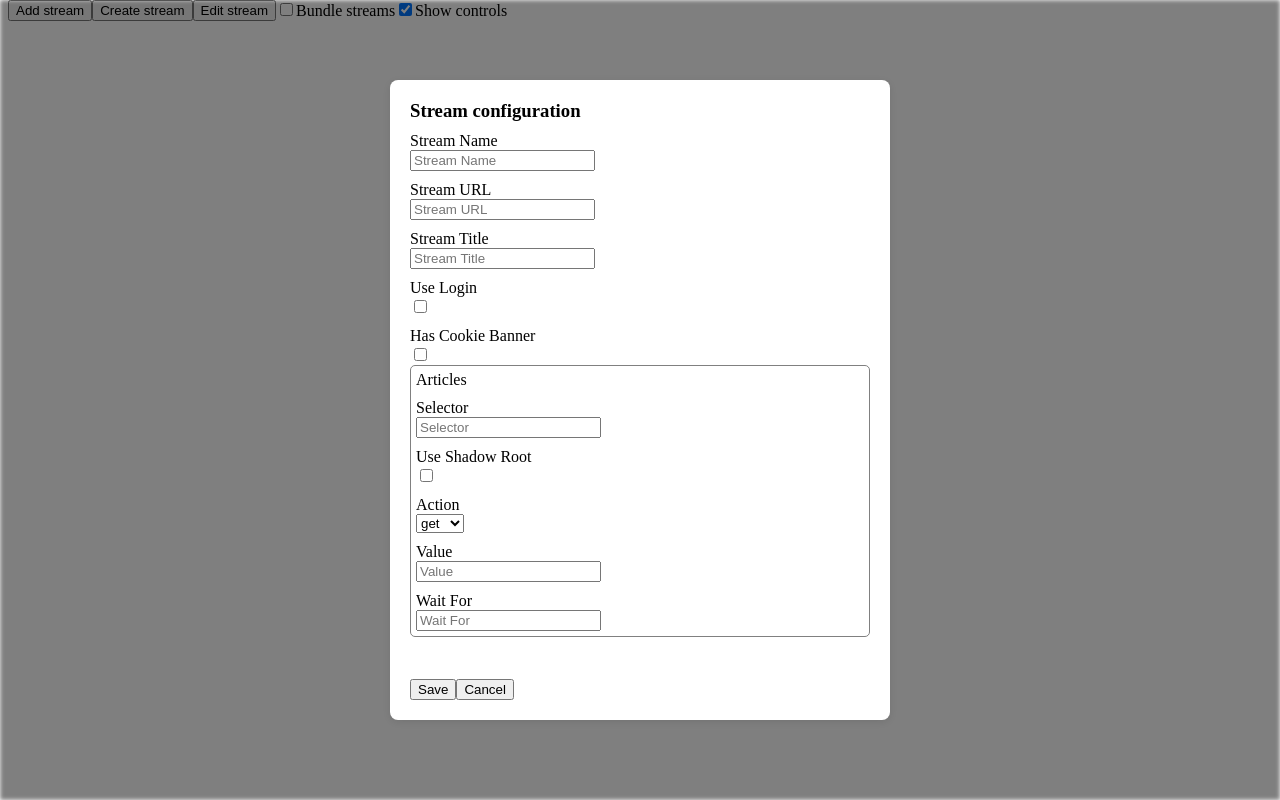
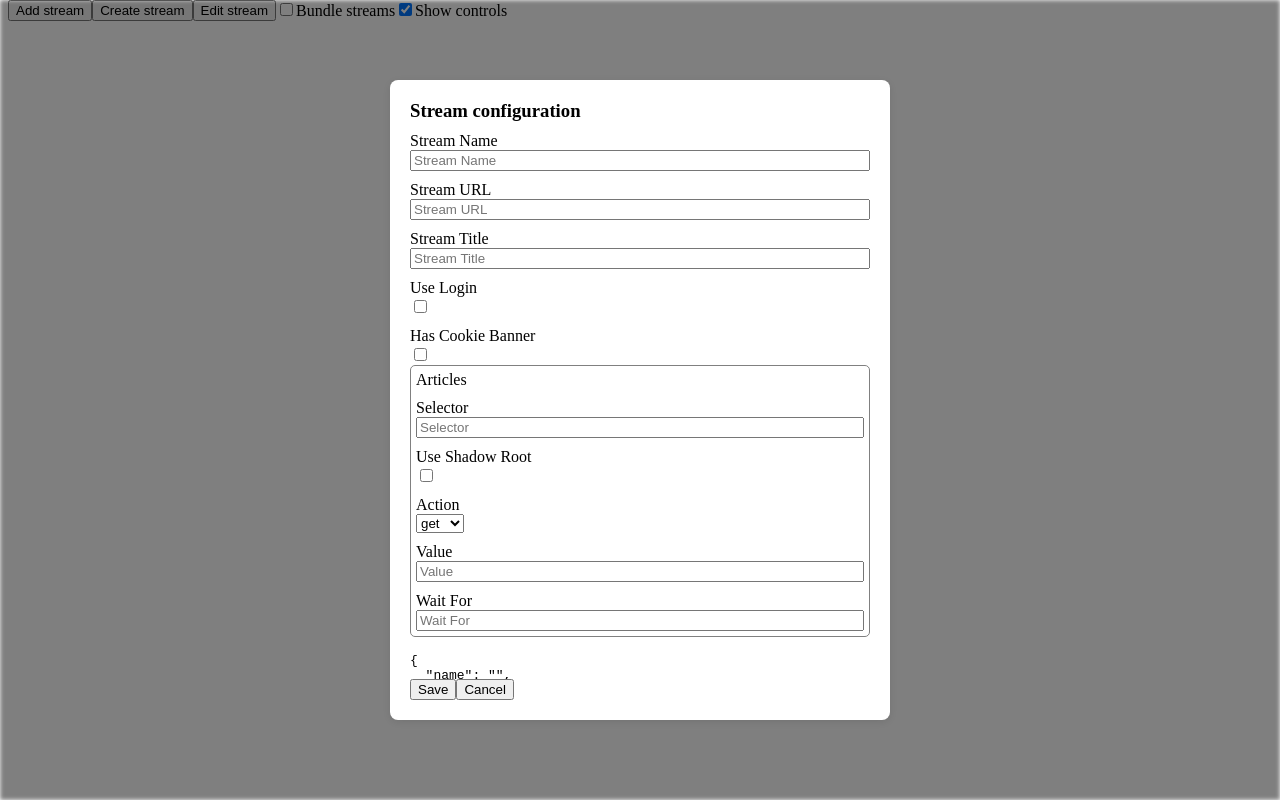
Before and after one commit to heindetotverreorg/scrollee, a Vue app in the folder client/: page / in a window 1280 px wide. Both pictures are taken after a click on the button "Create stream". Built offline with nearby package versions, Linux system fonts and the light colour scheme.

Commit message:
qol improvements for forms and form results

```diff
--- a/client/src/components/Form/FormField.vue
+++ b/client/src/components/Form/FormField.vue
@@ -55,4 +55,9 @@ watch(value, (newValue) => {
 .form-field {
     margin-top: 10px;
 }
+
+input[type="text"] {
+    width: 100%;
+    ;
+}
 </style>
--- a/client/src/components/Form/FormGroup.vue
+++ b/client/src/components/Form/FormGroup.vue
@@ -9,7 +9,7 @@
     </section>
 </template>
 <script lang="ts" setup>
-import { defineProps, watch } from 'vue';
+import { watch } from 'vue';
 import FormField from '@/components/Form/FormField.vue';
 
 const props = defineProps<{
--- a/client/src/components/StreamConfig/StreamConfigForm.vue
+++ b/client/src/components/StreamConfig/StreamConfigForm.vue
@@ -42,6 +42,7 @@
             :form-group="form.config?.articleData.articles"
             name="Articles"
             @input="doInput('form.config.articleData.articles', $event)" />
+        <pre>{{ form }}</pre>
     </div>
 </template>
 
```
